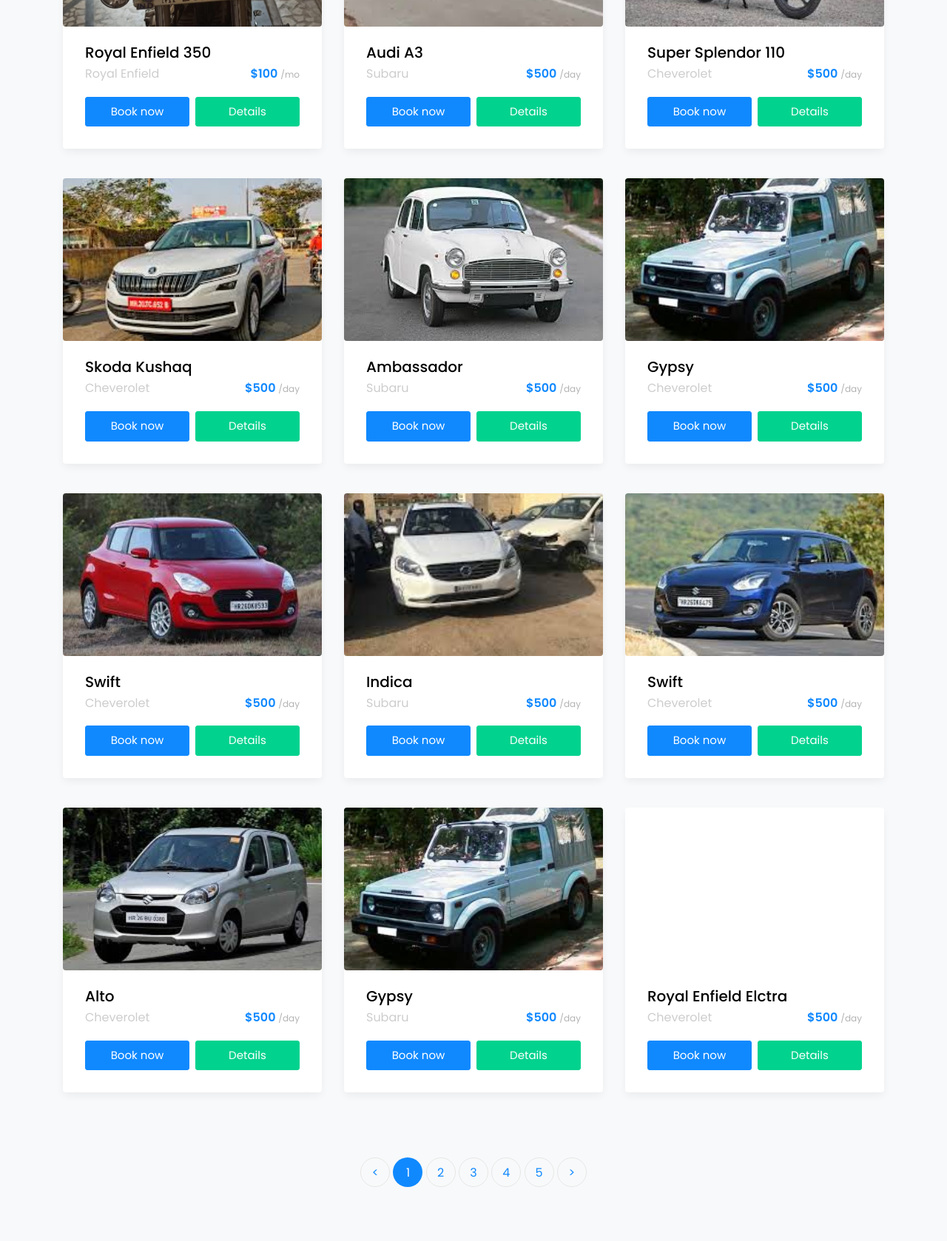
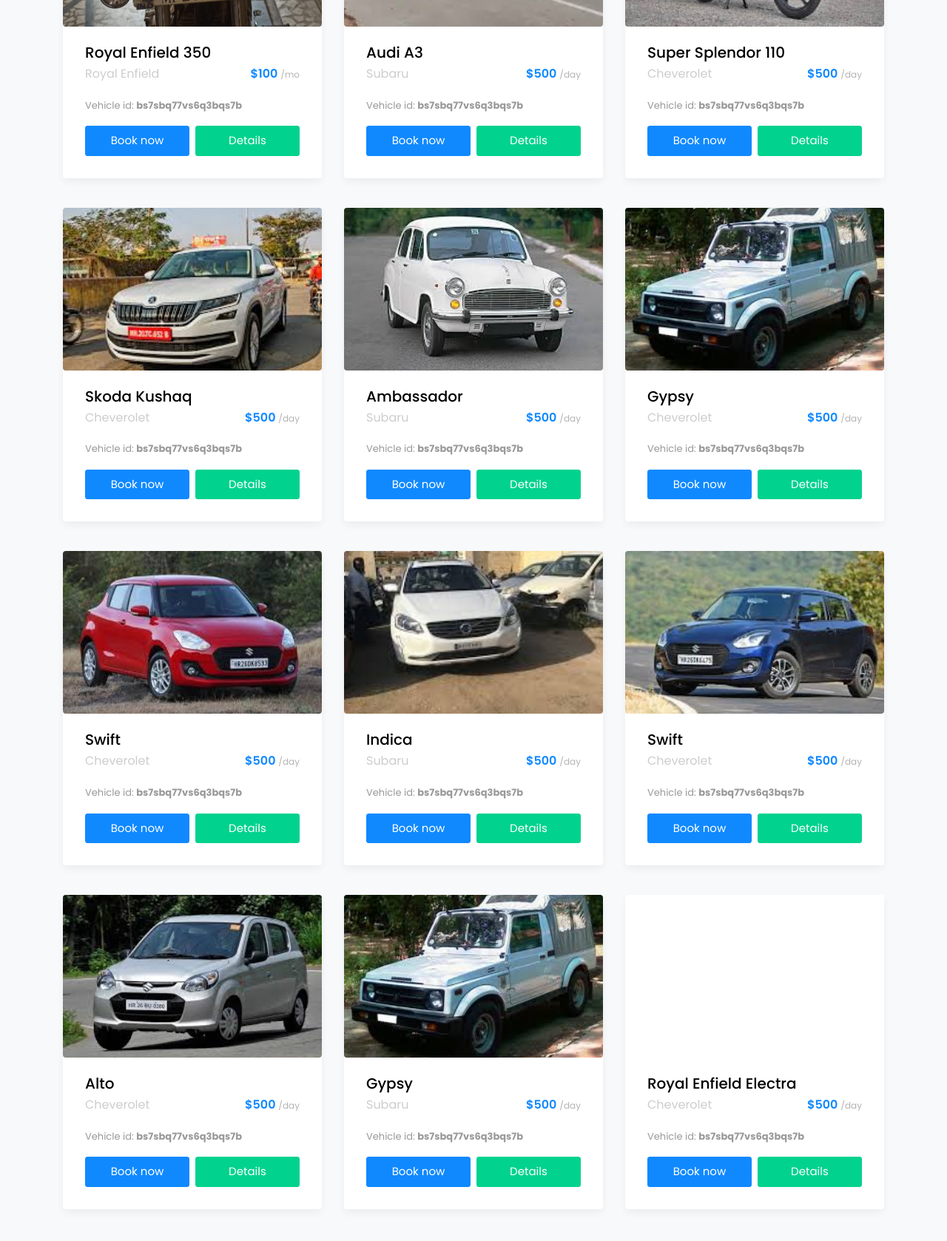
Before and after one commit to SUBS2905/get-wheels, a plain HTML site: page client/car.html in a window 1280 px wide. Shown: the part 880-2558 px from the top of the page at 74% size. Drawn offline with Linux system fonts and the light colour scheme; some packages are replaced by stand-ins of ours; no server answers; files whose address does not match are found by name.

Commit message:
add vehicle id field

```diff
--- a/client/car.html
+++ b/client/car.html
@@ -119,6 +119,7 @@
                   <span class="cat">Royal Enfield</span>
                   <p class="price ml-auto">$100 <span>/mo</span></p>
                 </div>
+                <p class="vehicle-id" style="font-size: small;">Vehicle id: <span style="font-weight: bold;">bs7sbq77vs6q3bqs7b</span></p>
                 <p class="d-flex mb-0 d-block">
                   <a href="detail.html" class="btn btn-primary py-2 mr-1">Book now</a>
                   <a href="detail.html" class="btn btn-secondary py-2 ml-1"
@@ -140,6 +141,7 @@
                   <span class="cat">Subaru</span>
                   <p class="price ml-auto">$500 <span>/day</span></p>
                 </div>
+                <p class="vehicle-id" style="font-size: small;">Vehicle id: <span style="font-weight: bold;">bs7sbq77vs6q3bqs7b</span></p>
                 <p class="d-flex mb-0 d-block">
                   <a href="#" class="btn btn-primary py-2 mr-1">Book now</a>
                   <a href="car-single.html" class="btn btn-secondary py-2 ml-1"
@@ -163,6 +165,7 @@
                   <span class="cat">Cheverolet</span>
                   <p class="price ml-auto">$500 <span>/day</span></p>
                 </div>
+                <p class="vehicle-id" style="font-size: small;">Vehicle id: <span style="font-weight: bold;">bs7sbq77vs6q3bqs7b</span></p>
                 <p class="d-flex mb-0 d-block">
                   <a href="#" class="btn btn-primary py-2 mr-1">Book now</a>
                   <a href="car-single.html" class="btn btn-secondary py-2 ml-1"
@@ -187,6 +190,7 @@
                   <span class="cat">Cheverolet</span>
                   <p class="price ml-auto">$500 <span>/day</span></p>
                 </div>
+                <p class="vehicle-id" style="font-size: small;">Vehicle id: <span style="font-weight: bold;">bs7sbq77vs6q3bqs7b</span></p>
                 <p class="d-flex mb-0 d-block">
                   <a href="#" class="btn btn-primary py-2 mr-1">Book now</a>
                   <a href="car-single.html" class="btn btn-secondary py-2 ml-1"
@@ -208,6 +212,7 @@
                   <span class="cat">Subaru</span>
                   <p class="price ml-auto">$500 <span>/day</span></p>
                 </div>
+                <p class="vehicle-id" style="font-size: small;">Vehicle id: <span style="font-weight: bold;">bs7sbq77vs6q3bqs7b</span></p>
                 <p class="d-flex mb-0 d-block">
                   <a href="#" class="btn btn-primary py-2 mr-1">Book now</a>
                   <a href="car-single.html" class="btn btn-secondary py-2 ml-1"
@@ -231,6 +236,7 @@
                   <span class="cat">Cheverolet</span>
                   <p class="price ml-auto">$500 <span>/day</span></p>
                 </div>
+                <p class="vehicle-id" style="font-size: small;">Vehicle id: <span style="font-weight: bold;">bs7sbq77vs6q3bqs7b</span></p>
                 <p class="d-flex mb-0 d-block">
                   <a href="#" class="btn btn-primary py-2 mr-1">Book now</a>
                   <a href="car-single.html" class="btn btn-secondary py-2 ml-1"
@@ -255,6 +261,7 @@
                   <span class="cat">Cheverolet</span>
                   <p class="price ml-auto">$500 <span>/day</span></p>
                 </div>
+                <p class="vehicle-id" style="font-size: small;">Vehicle id: <span style="font-weight: bold;">bs7sbq77vs6q3bqs7b</span></p>
                 <p class="d-flex mb-0 d-block">
                   <a href="#" class="btn btn-primary py-2 mr-1">Book now</a>
                   <a href="car-single.html" class="btn btn-secondary py-2 ml-1"
@@ -276,6 +283,7 @@
                   <span class="cat">Subaru</span>
                   <p class="price ml-auto">$500 <span>/day</span></p>
                 </div>
+                <p class="vehicle-id" style="font-size: small;">Vehicle id: <span style="font-weight: bold;">bs7sbq77vs6q3bqs7b</span></p>
                 <p class="d-flex mb-0 d-block">
                   <a href="#" class="btn btn-primary py-2 mr-1">Book now</a>
                   <a href="car-single.html" class="btn btn-secondary py-2 ml-1"
@@ -299,6 +307,7 @@
                   <span class="cat">Cheverolet</span>
                   <p class="price ml-auto">$500 <span>/day</span></p>
                 </div>
+                <p class="vehicle-id" style="font-size: small;">Vehicle id: <span style="font-weight: bold;">bs7sbq77vs6q3bqs7b</span></p>
                 <p class="d-flex mb-0 d-block">
                   <a href="#" class="btn btn-primary py-2 mr-1">Book now</a>
                   <a href="car-single.html" class="btn btn-secondary py-2 ml-1"
@@ -323,6 +332,7 @@
                   <span class="cat">Cheverolet</span>
                   <p class="price ml-auto">$500 <span>/day</span></p>
                 </div>
+                <p class="vehicle-id" style="font-size: small;">Vehicle id: <span style="font-weight: bold;">bs7sbq77vs6q3bqs7b</span></p>
                 <p class="d-flex mb-0 d-block">
                   <a href="#" class="btn btn-primary py-2 mr-1">Book now</a>
                   <a href="car-single.html" class="btn btn-secondary py-2 ml-1"
@@ -344,6 +354,7 @@
                   <span class="cat">Subaru</span>
                   <p class="price ml-auto">$500 <span>/day</span></p>
                 </div>
+                <p class="vehicle-id" style="font-size: small;">Vehicle id: <span style="font-weight: bold;">bs7sbq77vs6q3bqs7b</span></p>
                 <p class="d-flex mb-0 d-block">
                   <a href="#" class="btn btn-primary py-2 mr-1">Book now</a>
                   <a href="car-single.html" class="btn btn-secondary py-2 ml-1"
@@ -361,15 +372,16 @@
               ></div>
               <div class="text">
                 <h2 class="mb-0">
-                  <a href="car-single.html">Royal Enfield Elctra</a>
+                  <a href="detail.html">Royal Enfield Electra</a>
                 </h2>
                 <div class="d-flex mb-3">
                   <span class="cat">Cheverolet</span>
                   <p class="price ml-auto">$500 <span>/day</span></p>
                 </div>
+                <p class="vehicle-id" style="font-size: small;">Vehicle id: <span style="font-weight: bold;">bs7sbq77vs6q3bqs7b</span></p>
                 <p class="d-flex mb-0 d-block">
-                  <a href="#" class="btn btn-primary py-2 mr-1">Book now</a>
-                  <a href="car-single.html" class="btn btn-secondary py-2 ml-1"
+                  <a href="detail.html" class="btn btn-primary py-2 mr-1">Book now</a>
+                  <a href="detail.html" class="btn btn-secondary py-2 ml-1"
                     >Details</a
                   >
                 </p>
@@ -420,7 +432,7 @@
                 <li><a href="#about" class="py-2 d-block">About</a></li>
                 <li><a href="#services" class="py-2 d-block">Services</a></li>
                 <li>
-                  <a href="#" class="py-2 d-block">Term and Conditions</a>
+                  <a href="#" class="py-2 d-block">Terms and Conditions</a>
                 </li>
                 <li>
                   <a href="#" class="py-2 d-block"
```
